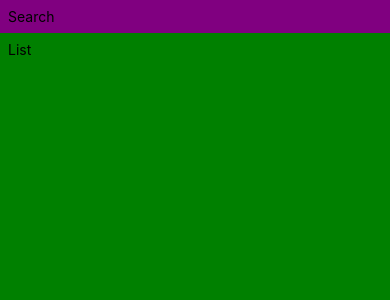
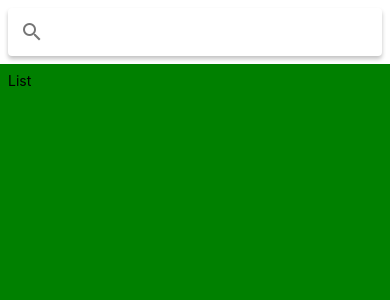
Before and after one commit to mdeamf/react-native-course-mealstogo, a React Native app: screen / in a window 390 px wide. Shown: the top 300 px of the page. Built offline with nearby package versions, Linux system fonts and the light colour scheme.

Commit message:
feat: adding a searchbar

```diff
--- a/App.js
+++ b/App.js
@@ -1,13 +1,14 @@
 import { StatusBar as ExpoStatusBar } from 'expo-status-bar';
 import React from 'react';
 import { StyleSheet, Text, View, SafeAreaView, StatusBar } from 'react-native';
+import { Searchbar } from 'react-native-paper';
 
 export default function App() {
   return (
     <>
       <SafeAreaView style={styles.container}>
         <View style={styles.searchWrapper}>
-          <Text>Search</Text>
+          <Searchbar />
         </View>
         <View style={styles.listWrapper}>
           <Text>List</Text>
@@ -25,8 +26,6 @@ const styles = StyleSheet.create({
   },
   searchWrapper: {
     padding: 8,
-    width: 'auto',
-    backgroundColor: 'purple',
   },
   listWrapper: {
     flex: 1,
```
